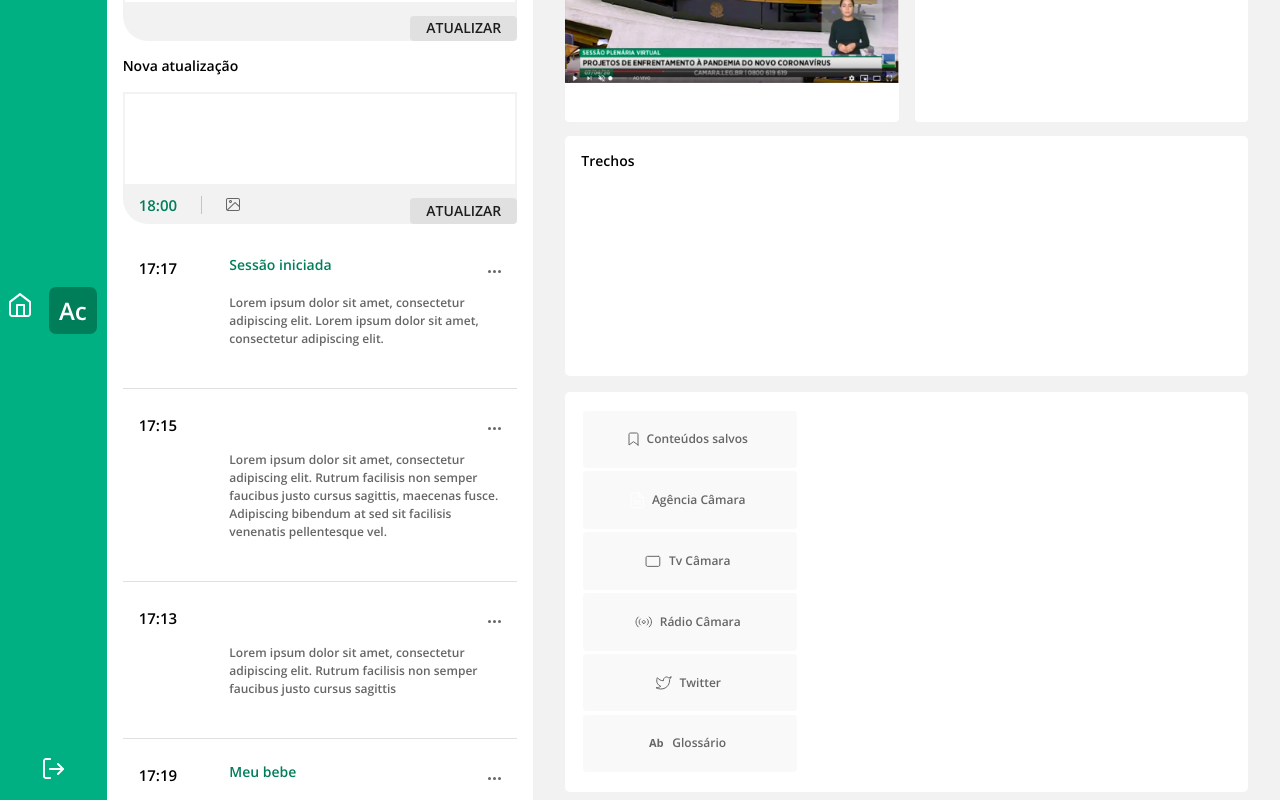
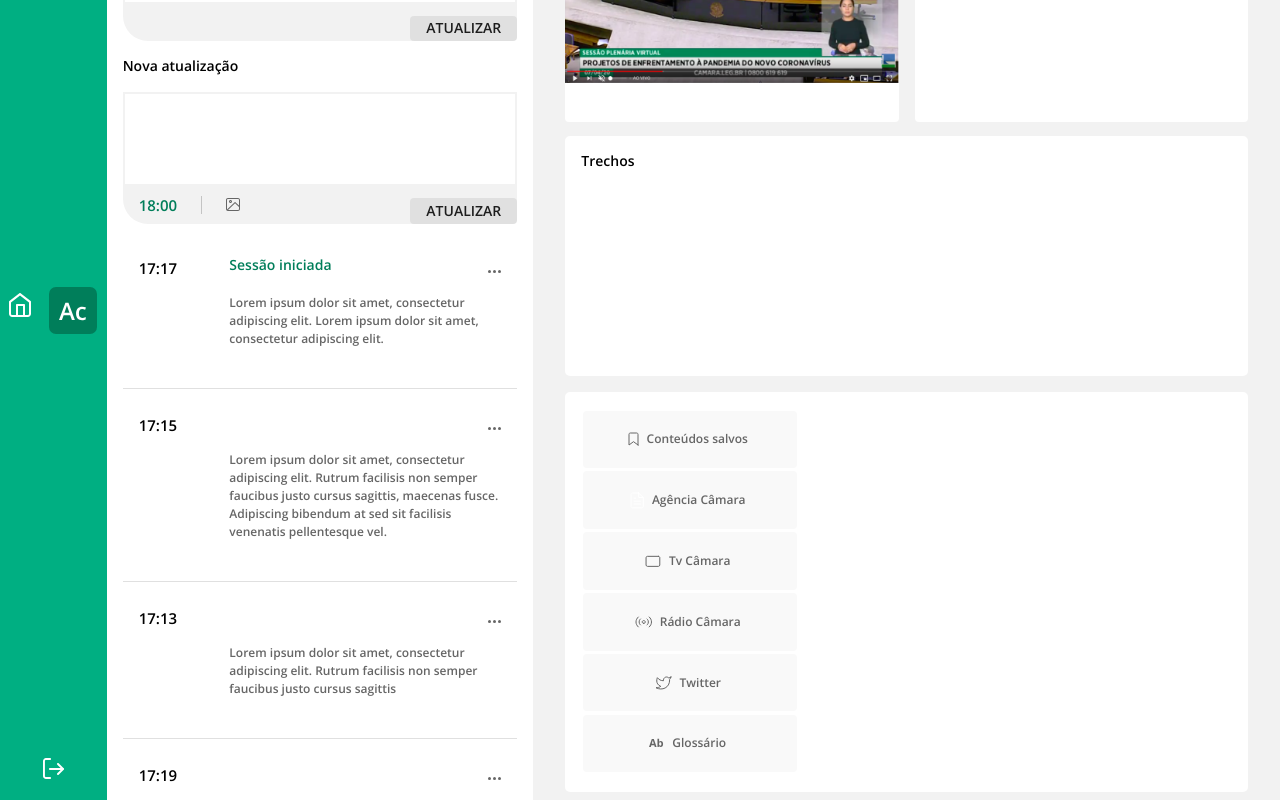
Before and after one commit to labhackercd/linguagem-simples-front, a React (Create React App) app: page /dashboard in a window 1280 px wide. Shown: the part 205-1005 px from the top of the page. Built offline with nearby package versions, Linux system fonts and the light colour scheme.

Commit message:
#17 Removing post title

```diff
--- a/src/components/Dashboard/Update/index.js
+++ b/src/components/Dashboard/Update/index.js
@@ -104,7 +104,7 @@ export default function Update(){
 	   media: {type: 'img', src: '../../img/timeline_media.png'}},
 		 {id: 4,
  		 time: '17:19',
- 		 title: 'Meu bebe',
+ 		 title: '',
  		 body: 'Lorem ipsum dolor sit amet, consectetur adipiscing elit. Rutrum facilisis non semper faucibus justo cursus sagittis, maecenas fusce. Adipiscing bibendum at sed sit facilisis venenatis pellentesque vel.',
  		 media: '',
  		 },
```
